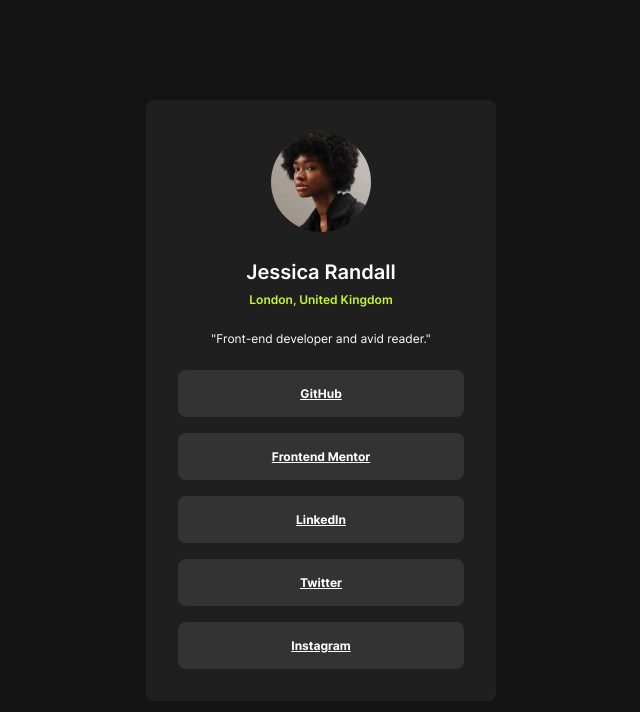
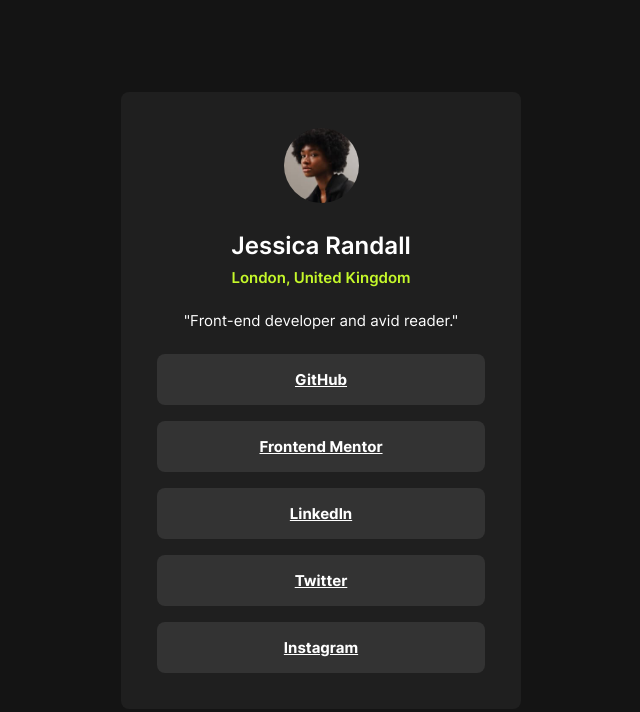
Before and after one commit to CarlosLDC/frontend-mentor-challenges, a plain HTML site: page social-links-profile-main/index.html in a window 1280 px wide. Shown: the whole page, without its empty margins (319-959 px from the left). Drawn offline with Linux system fonts and the light colour scheme.

Commit message:
Add files via upload

```diff
--- a/social-links-profile-main/styles.css
+++ b/social-links-profile-main/styles.css
@@ -21,8 +21,8 @@
 
 :root {
     /* Card Width */
-    --card-width-small: 300px;
-    --card-width-medium: 350px;
+    --card-width-small: 350px;
+    --card-width-medium: 400px;
 
     /* Colors */
     --color-green: hsl(75, 94%, 57%);
@@ -38,22 +38,22 @@
     --font-weight-bold: 700;
 
     /* Font Size */
-    --font-size-small: 12px;
-    --font-size-medium: 16px;
-    --font-size-large: 20px;
+    --font-size-small: 15px;
+    --font-size-medium: 18px;
+    --font-size-large: 24px;
 
     /* Spacing */
     --spacing-small: 8px;
     --spacing-medium: 16px;
     --spacing-large: 24px;
-    --spacing-extra-large: 32px;
+    --spacing-extra-large: 36px;
 
     /* Borders */
     --border-radius-medium: 8px;
     --border-radius-round: 50%;
 
     /* Image Size */
-    --user-photo-medium: 100px;
+    --user-photo-medium: 75px;
 }
 
 * {
```
